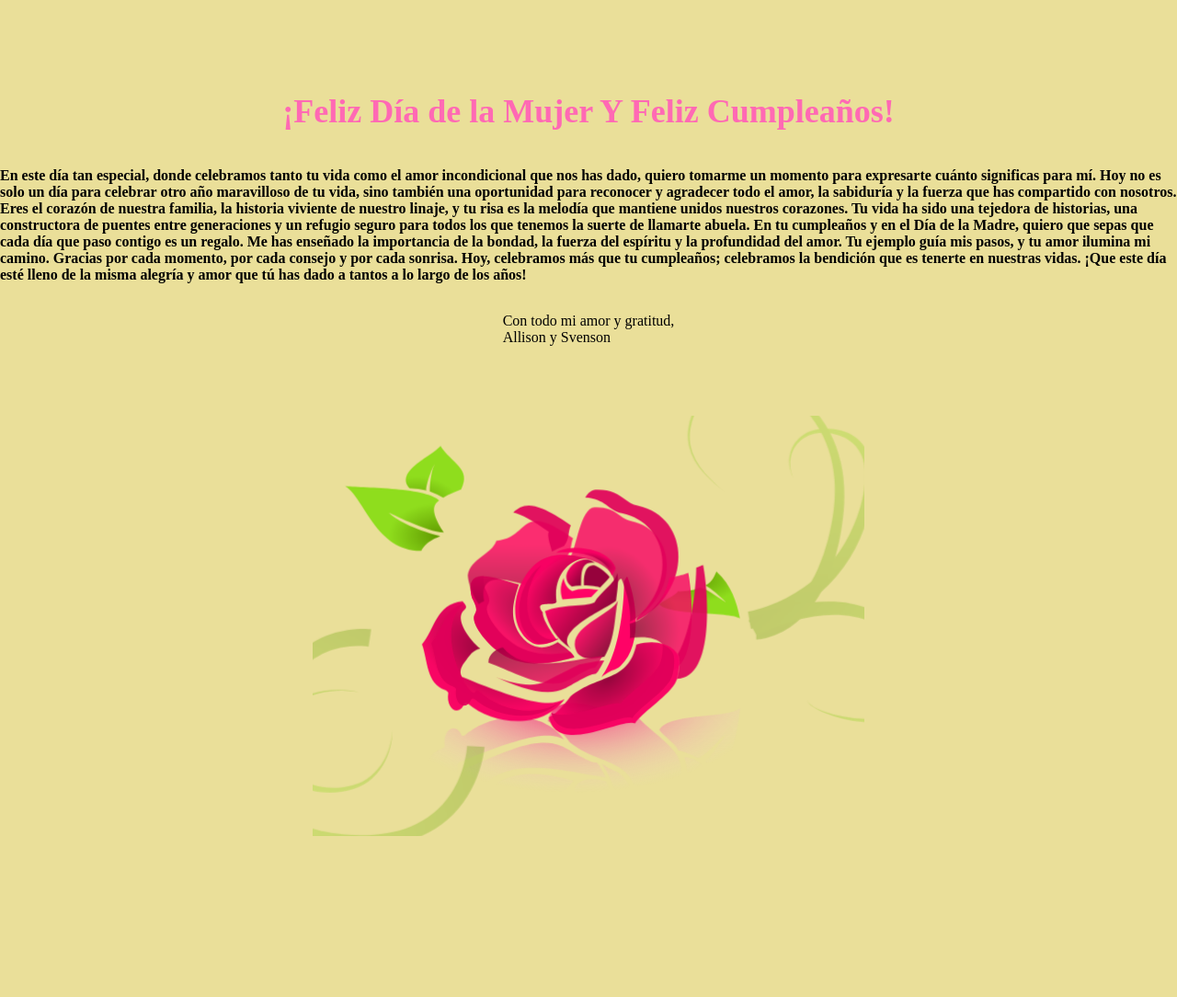
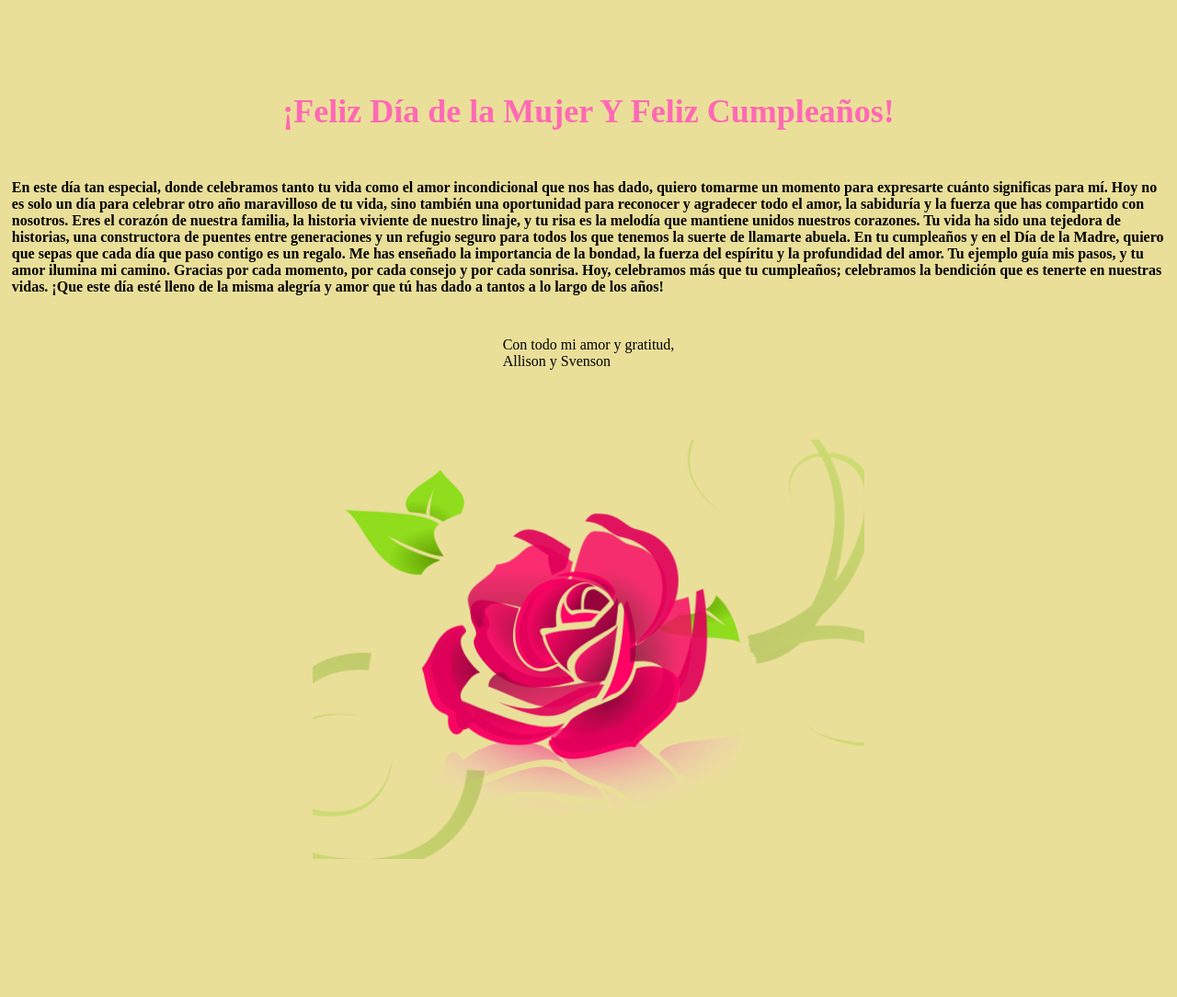
Before and after one commit to Svenson23Nocobe/Abuela_Rosas, a plain HTML site: page index.html in a window 1280 px wide. Shown: the whole page at 92% size. Before the commit the page ends 1059 px from the top, so only its background shows below. Drawn offline with nearby package versions, Linux system fonts and the light colour scheme.

Commit message:
Update style.css

```diff
--- a/style.css
+++ b/style.css
@@ -172,3 +172,8 @@ body {
    #sombra_1{
      visibility:hidden;
    }
+
+   #Texto{
+        margin: 1%;
+        font-size: 0,30cm;
+   }
```
